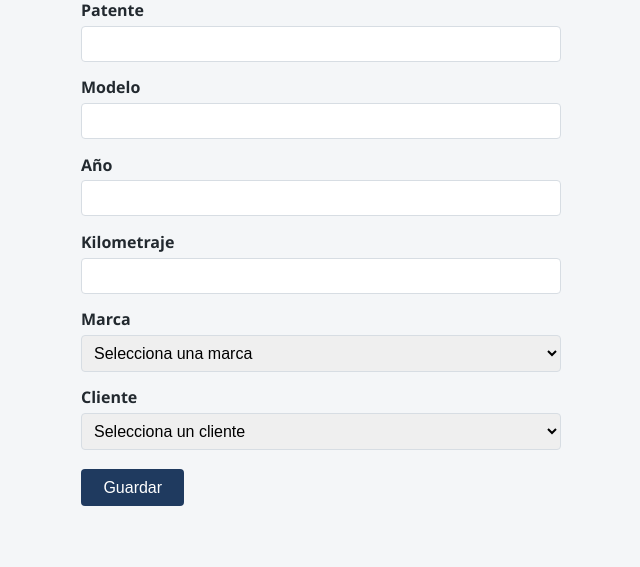
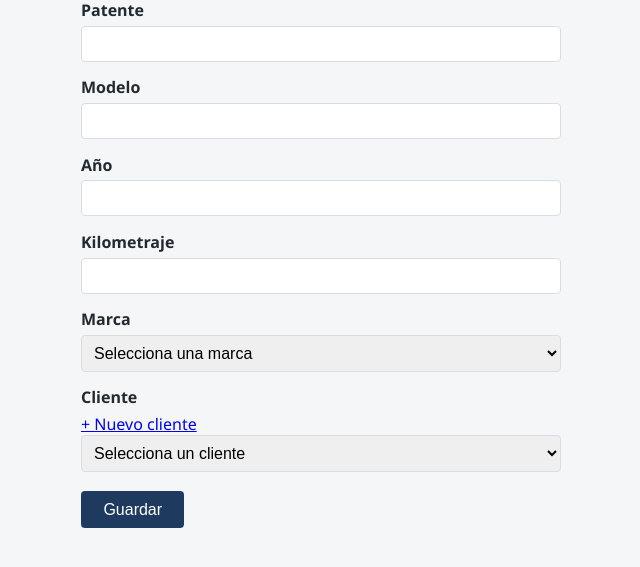
Before and after one commit to IgnaciaBazan/taller-mecanico-django, a Django app: template Mecanica/templates/Mecanica/crear_vehiculo.html in a window 1280 px wide. Shown: the part 151-718 px from the top of the page, without its empty margins (103-743 px from the left). Run offline with Django 3.2, Linux system fonts and the light colour scheme; the template is opened without the code that fills it, so the values that code supplies are empty.

Commit message:
Sacar el link de nuevo cliente de adentro del select (HTML invalido, el navegador lo descartaba)

```diff
--- a/Mecanica/templates/Mecanica/crear_vehiculo.html
+++ b/Mecanica/templates/Mecanica/crear_vehiculo.html
@@ -31,8 +31,8 @@
         <span class="error-campo" id="error-marca"></span>
 
         <label for="cliente">Cliente</label>
+        <a href="{% url 'crear_cliente' %}">+ Nuevo cliente</a>
         <select id="cliente" name="cliente" required>
-            <a href="{% url 'crear_cliente' %}">+ Nuevo cliente</a>
             <option value="">Selecciona un cliente</option>
             {% for c in clientes %}
                 <option value="{{ c.id }}">{{ c.nombres }} {{ c.apellidos }}</option>
```
